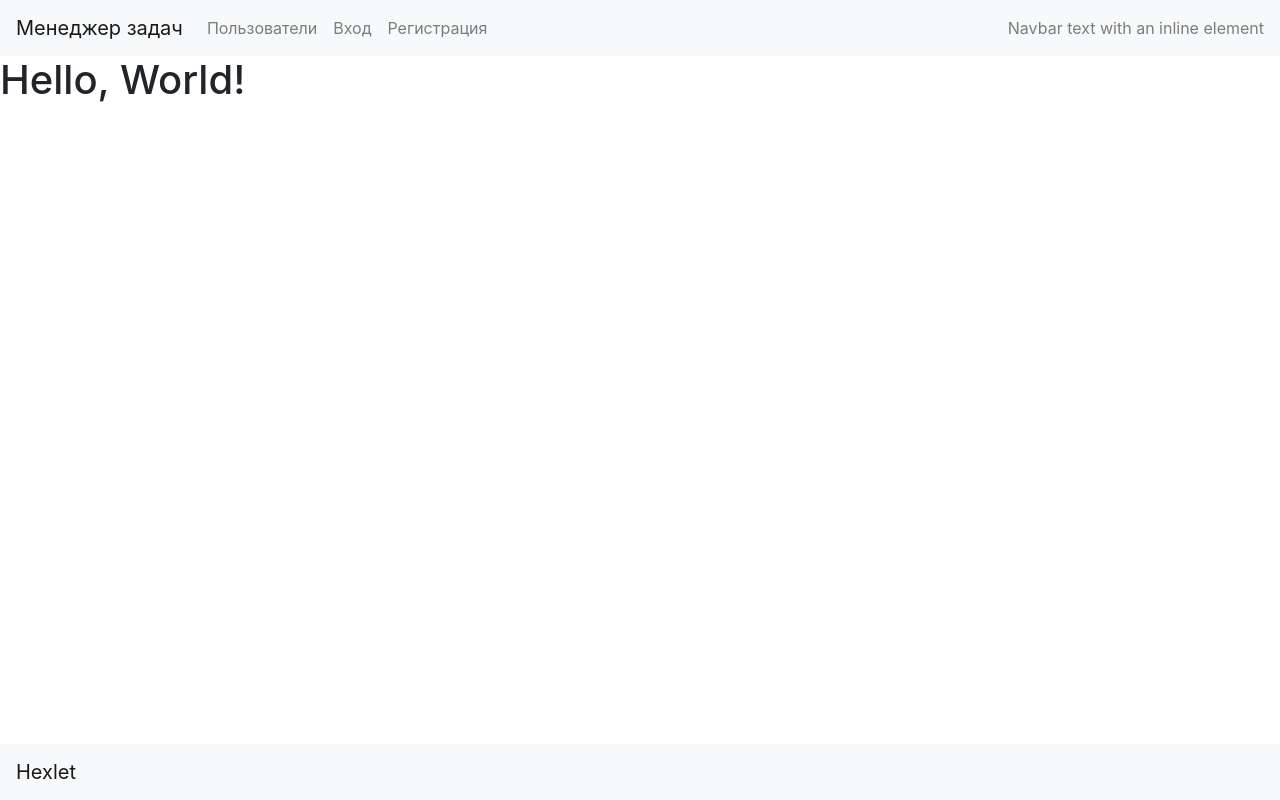
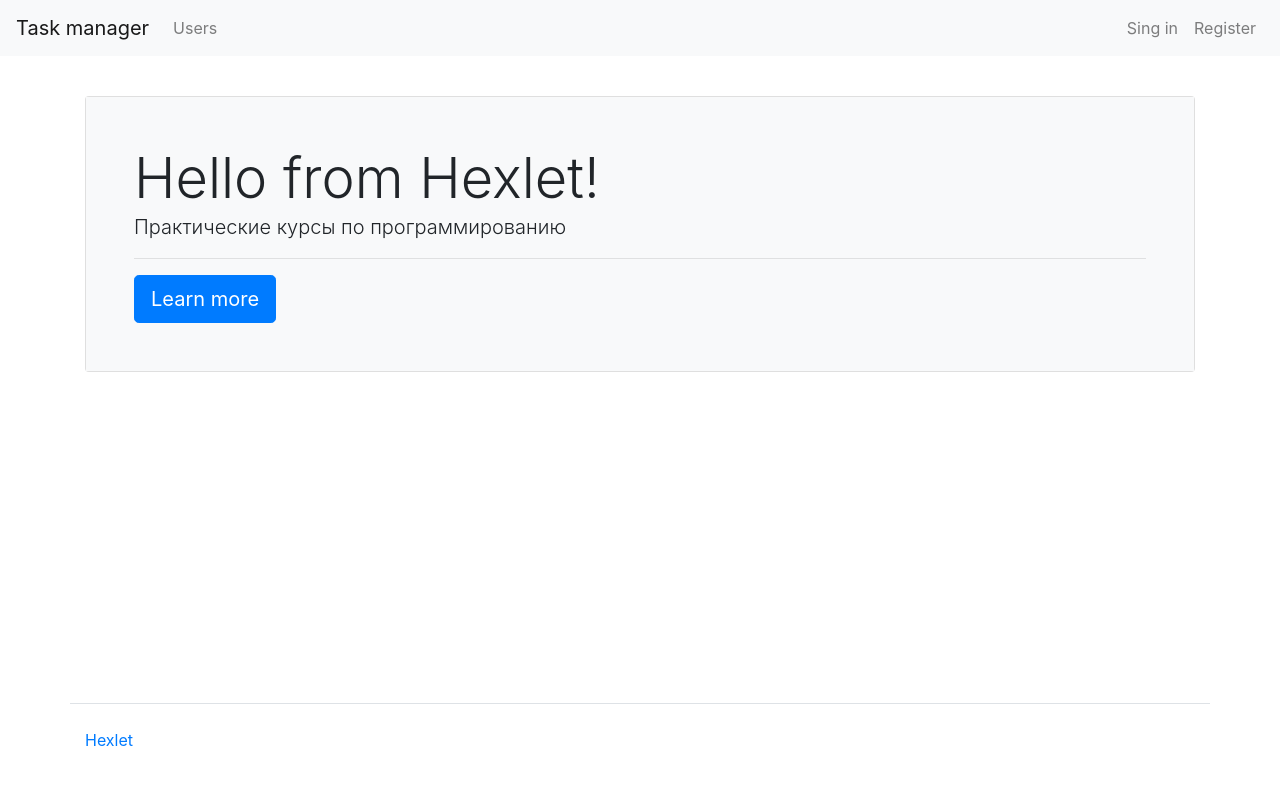
Before and after one commit to SaltyFingers/python-project-lvl4, a Django app: page / in a window 1280 px wide. Run offline with Django 4.2, Linux system fonts and the light colour scheme; some libraries are stand-ins or nearby versions.

Commit message:
edit settings.py and index.html

```diff
--- a/task_manager/task_manager/settings.py
+++ b/task_manager/task_manager/settings.py
@@ -111,14 +111,13 @@ AUTH_PASSWORD_VALIDATORS = [
 # Internationalization
 # https://docs.djangoproject.com/en/4.0/topics/i18n/
 
-LANGUAGE_CODE = 'en-us'
+LANGUAGE_CODE = 'ru'
 
 TIME_ZONE = 'UTC'
 
 USE_I18N = True
 
 USE_TZ = True
-
 
 # Static files (CSS, JavaScript, Images)
 # https://docs.djangoproject.com/en/4.0/howto/static-files/
--- a/task_manager/templates/index.html
+++ b/task_manager/templates/index.html
@@ -10,33 +10,54 @@
 
 {% load i18n %}
 
+<html>
+  <head>
+    <title>Менеджер задач Hexlet</title>
+  </head>
 
-<nav class="navbar navbar-expand-lg navbar-light bg-light">
-    <a class="navbar-brand" href="#">Менеджер задач</a>
-    <button class="navbar-toggler" type="button" data-toggle="collapse" data-target="#navbarText" aria-controls="navbarText" aria-expanded="false" aria-label="Toggle navigation">
+  <body class="d-flex flex-column min-vh-100">
+    <nav class="navbar navbar-expand-lg navbar-light bg-light mb-3">
+      <a class="navbar-brand" href="#">{% translate "Task manager" %}</a>
+      <button class="navbar-toggler" data-toggle="collapse" data-target="#navbarToggleExternalContent">
         <span class="navbar-toggler-icon"></span>
       </button>
-    <div class="collapse navbar-collapse" id="navbarText">
+      <div class="collapse navbar-collapse" id="navbarToggleExternalContent">
         <ul class="navbar-nav mr-auto">
           <li class="nav-item">
-            <a class="nav-link" href="#">Пользователи</a>
+            <a class="nav-link" href="#">{% translate "Users" %}</a>
+          </li>
+
+        </ul>
+        <ul class="navbar-nav">
+
+            <li class="nav-item">
+              <a class="nav-link" href="#">{% translate "Sing in" %}</a>
             </li>
             <li class="nav-item">
-          <a class="nav-link" href="#">Вход</a>
+              <a class="nav-link" href="#">{% translate "Register" %}</a>
             </li>
-        <li class="nav-item">
-          <a class="nav-link" href="#">Регистрация</a>
-        </li>
+
         </ul>
-      <span class="navbar-text">
-        Navbar text with an inline element
-      </span>
       </div>
     </nav>
+    <div class="container wrapper flex-grow-1">
 
+  <h1 class="my-4"></h1>
+  <div class="card">
+  <div class="card-body p-5 bg-light">
+    <div class="display-4">{% translate "Hello from Hexlet!" %}</div>
+    <p class="lead">Практические курсы по программированию</p>
+    <hr>
+    <a class="btn btn-primary btn-lg" href="https://ru.hexlet.io">{% translate "Learn more" %}</a>
+  </div>
+  </div>
 
-<h1>Hello, {{ who }}!</h1>
+    </div>
+    <footer>
+      <div class="container my-5 pt-4 border-top">
+        <a target="_blank" href="https://ru.hexlet.io">Hexlet</a>
+      </div>
+    </footer>
 
-<nav class="navbar fixed-bottom navbar-light bg-light">
-    <a class="navbar-brand" href="https://ru.hexlet.io">Hexlet</a>
-  </nav>
+  </body>
+</html>
```
Lines whose indentation alone changed are shown as unchanged.
